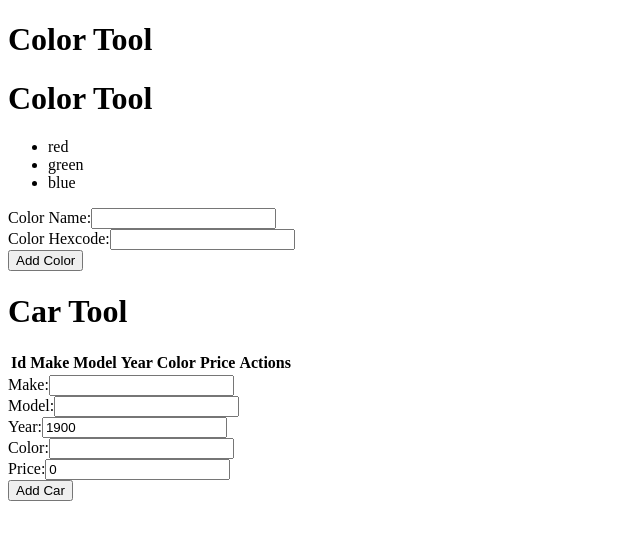
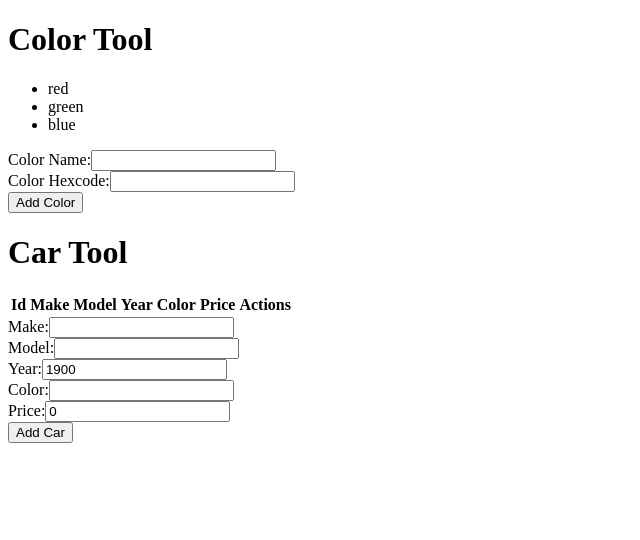
Before and after one commit to t4d-classes/applied-javascript_05172021, an Angular app in the folder angular-app/: page / in a window 1280 px wide. Shown: the top 540 px of the page, without its empty margins (0-640 px from the left). Built offline with nearby package versions, Linux system fonts and the light colour scheme.

Commit message:
remove second header for color tool

```diff
--- a/angular-app/src/app/color-tool/components/color-home/color-home.component.html
+++ b/angular-app/src/app/color-tool/components/color-home/color-home.component.html
@@ -1,5 +1,4 @@
 <app-tool-header headerText="Color Tool"></app-tool-header>
-<app-tool-header [headerText]="headerText"></app-tool-header>
 <div class="app-color-list" [colors]="colors"></div>
 <app-color-form
   buttonText="Add Color"
```
